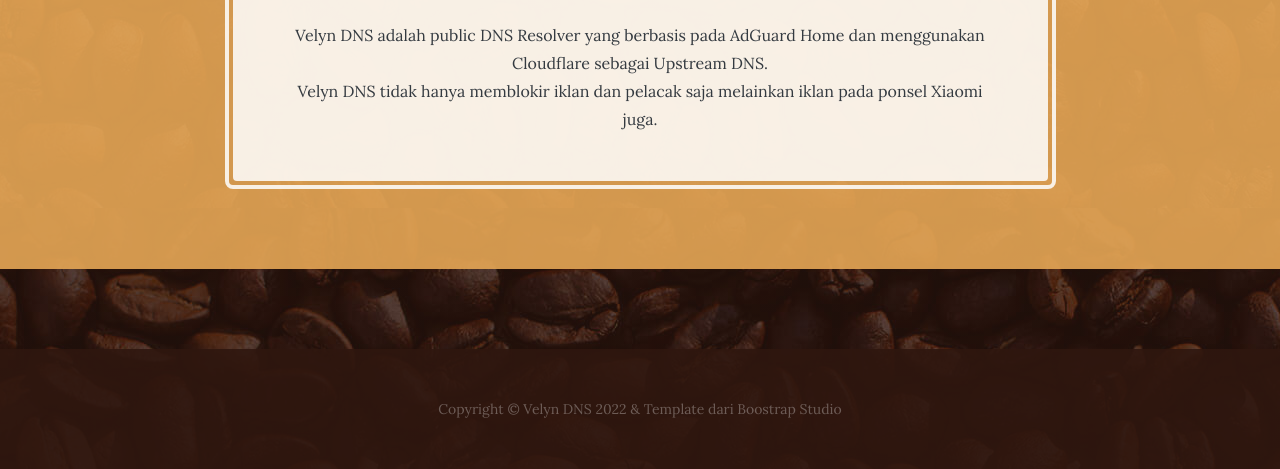
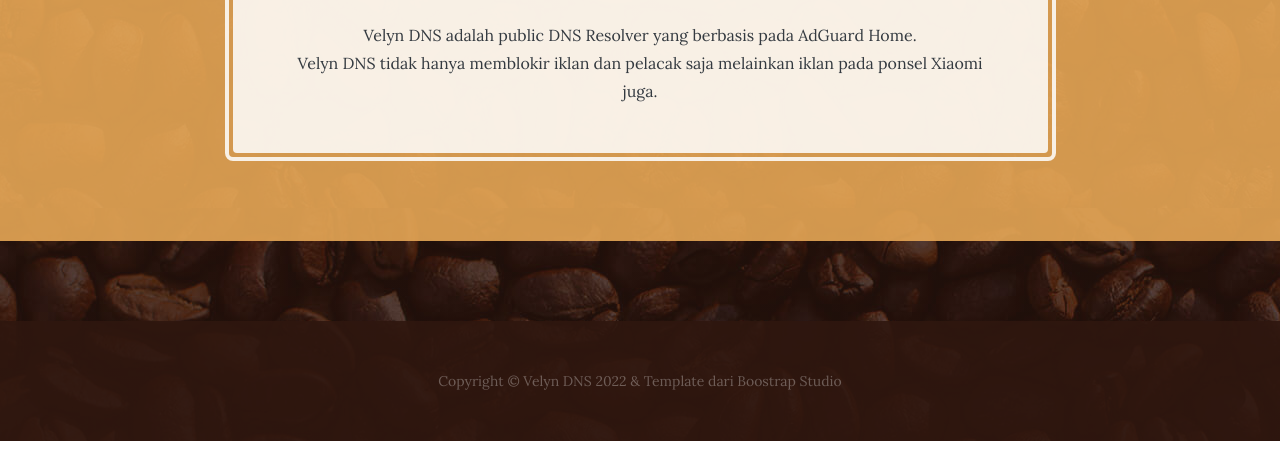
Before and after one commit to DevonTM/Velyn-DNS-Website, a plain HTML site: page index.html in a window 1280 px wide. Shown: the part 1256-1725 px from the top of the page. After the commit the page ends 1697 px from the top, so only its background shows below. Drawn offline with nearby package versions, Linux system fonts and the light colour scheme.

Commit message:
Update index.html

```diff
--- a/index.html
+++ b/index.html
@@ -35,7 +35,7 @@
                 <div class="col-xl-9 mx-auto">
                     <div class="text-center cta-inner rounded">
                         <h2 class="section-heading mb-4"><span class="section-heading-upper">Tentang</span><span class="section-heading-lower">Velyn DNS</span></h2>
-                        <p class="mb-0">Velyn DNS adalah public DNS Resolver yang berbasis pada AdGuard Home dan menggunakan Cloudflare sebagai Upstream DNS.<br>Velyn DNS tidak hanya memblokir iklan dan pelacak saja melainkan iklan pada ponsel Xiaomi juga.</p>
+                        <p class="mb-0">Velyn DNS adalah public DNS Resolver yang berbasis pada AdGuard Home.<br>Velyn DNS tidak hanya memblokir iklan dan pelacak saja melainkan iklan pada ponsel Xiaomi juga.</p>
                     </div>
                 </div>
             </div>
```
